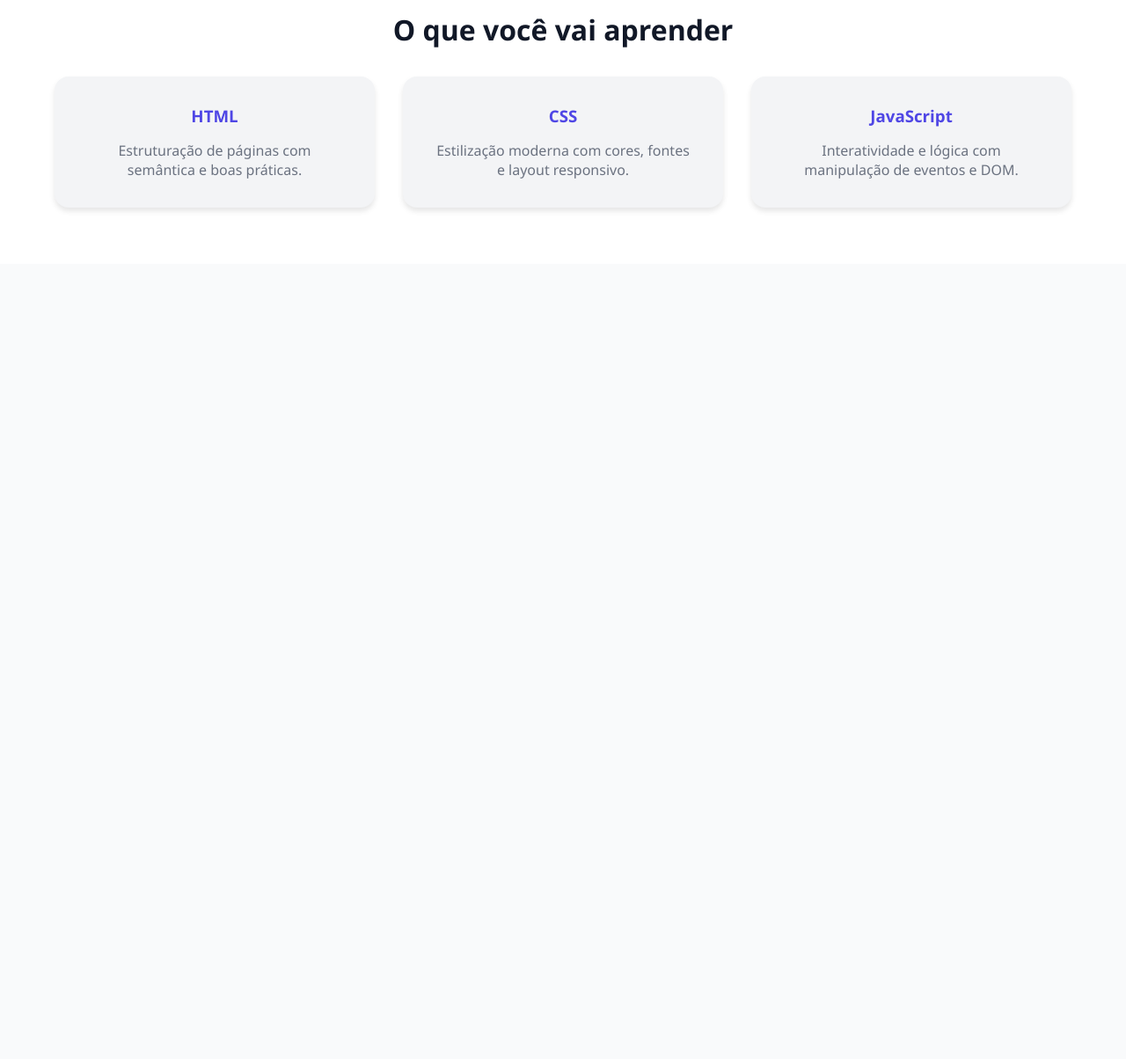
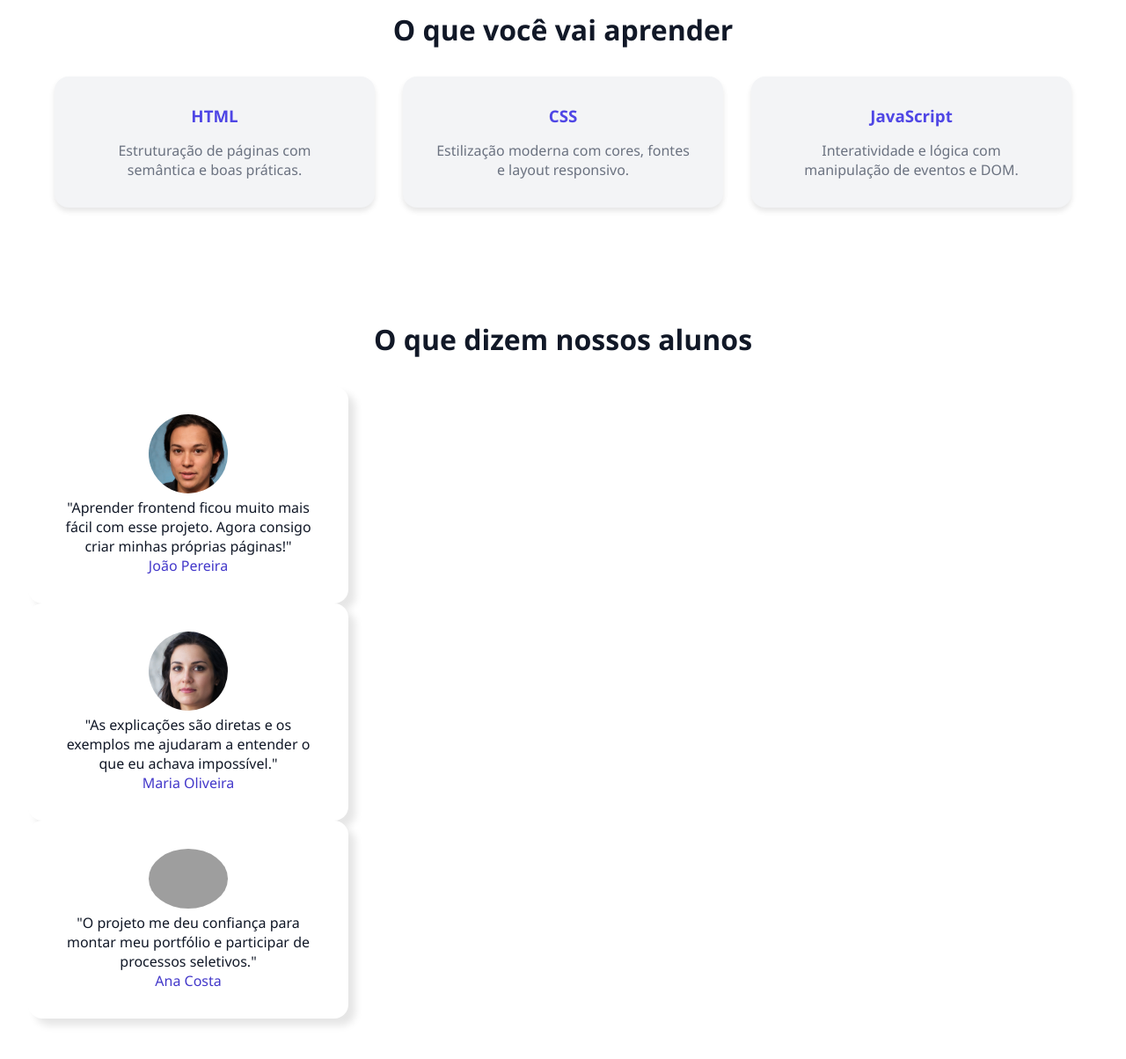
Before and after one commit to luizaugusto100/landing-page, a plain HTML site: page index.html in a window 1280 px wide. Shown: the part 727-1931 px from the top of the page at 88% size. Before the commit the page ends 1027 px from the top, so only its background shows below. Drawn offline with Linux system fonts and the light colour scheme; grey boxes are pictures that could not be loaded.

Commit message:
Add files via upload

```diff
--- a/index.html
+++ b/index.html
@@ -50,6 +50,27 @@
             </div>
         </section>
 
+        <section class="depoimentos">
+            <h2>O que dizem nossos alunos</h2>
+            <div class="depoimentos-grid">
+                <div class="depoimento">
+                    <img src="assets/aluno1.jpg" alt="Foto do aluno João">
+                    <p>"Aprender frontend ficou muito mais fácil com esse projeto. Agora consigo criar minhas próprias páginas!"</p>
+                    <span>João Pereira</span>
+                </div>
+                <div class="depoimento">
+                    <img src="assets/aluno2.jpg" alt="Foto da aluna Maria">
+                    <p>"As explicações são diretas e os exemplos me ajudaram a entender o que eu achava impossível."</p>
+                    <span>Maria Oliveira</span>
+                </div>
+                <div class="depoimento">
+                    <img src="assets/aluno3.png" alt="Foto da aluna Ana">
+                    <p>"O projeto me deu confiança para montar meu portfólio e participar de processos seletivos."</p>
+                    <span>Ana Costa</span>
+                </div>
+            </div>
+        </section>
+
     </main>
 
 </body>
--- a/style.css
+++ b/style.css
@@ -127,3 +127,34 @@ body {
 .card p{
     color: #6b7280;
 }
+
+.depoimentos {
+    padding: 4rem 2rem;
+    background-color: #fff;
+    text-align: center;
+}
+
+.depoimentos h2 {
+    font-size: 2rem;
+    color: #111827;
+    margin-bottom: 2rem;
+}
+
+.depoimento {
+    background-color: #fff;
+    padding: 2rem;
+    border-radius: 1rem;
+    max-width: 300px;
+    box-shadow: 8px 8px 8px rgba(0, 0, 0, 0.1);
+    transition: tranform 0.3;
+}
+
+.depoimento img {
+    width: 30%;
+    border-radius: 100%;
+}
+
+.depoimento span{
+    color: #4338ca;
+
+}
```
